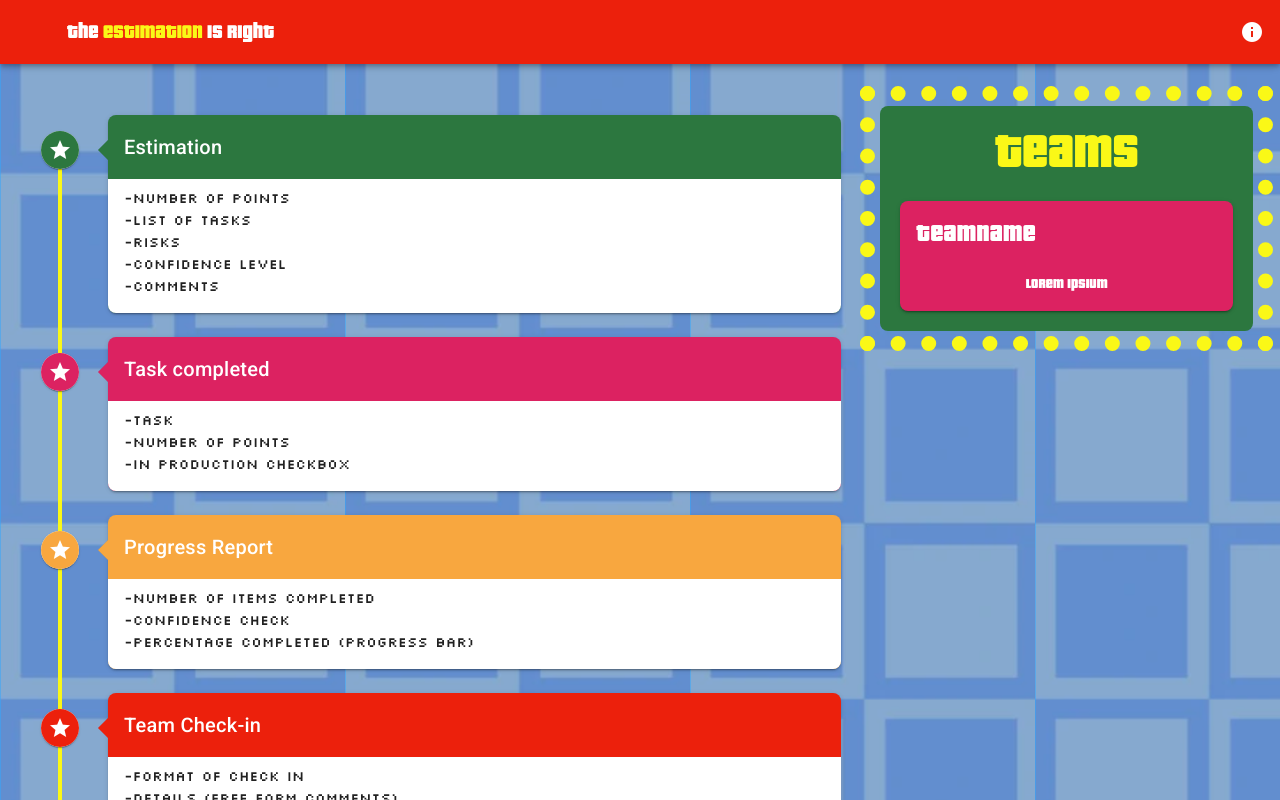
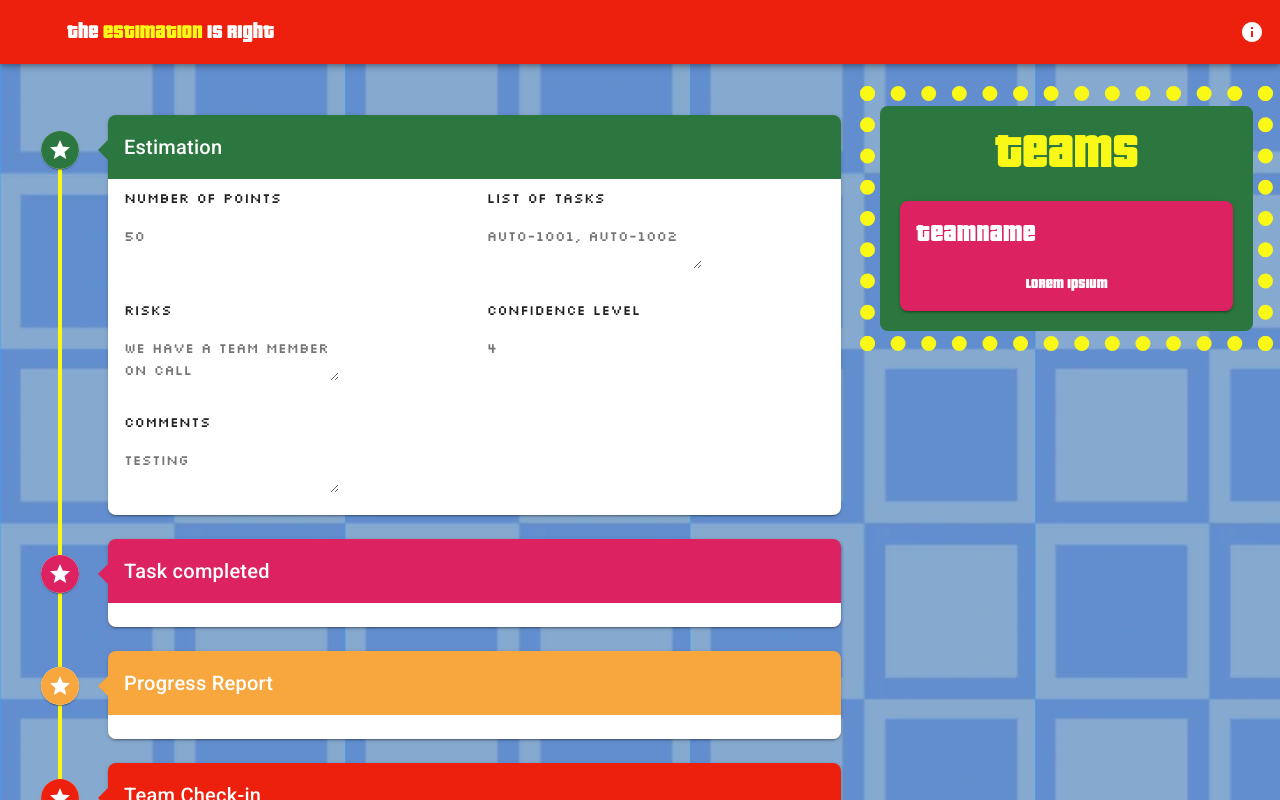
Before and after one commit to Straktor/clickevents, a Vue app: page / in a window 1280 px wide. Shown: the top 800 px of the page. Built offline with nearby package versions, Linux system fonts and the light colour scheme.

Commit message:
Adding fields to estimation card

```diff
--- a/src/views/HomeView.vue
+++ b/src/views/HomeView.vue
@@ -1,11 +1,7 @@
 <template>
   <v-row>
     <v-col>
-      <v-sheet
-        min-height="90vh"
-        rounded="lg"
-        class="test2"
-      >
+      <v-sheet min-height="90vh" rounded="lg" class="test2">
         <v-timeline dense>
           <v-timeline-item
             v-for="(item, i) in items"
@@ -14,21 +10,41 @@
             icon="mdi-star"
             fill-dot
           >
-            <v-card
-              rounded="lg"
-              dark
-              :color="item.color"
-            >
+            <v-card rounded="lg" dark :color="item.color">
               <v-card-title class="text-h6">
                 {{ item.type }}
               </v-card-title>
               <v-card-text class="white text--primary pt-2">
-                <div
+                <div v-if="item.type == 'Estimation'">
+                  <v-row>
+                    <v-col cols="6">
+                      <p>Number of points</p>
+                      <input v-model="message" placeholder="50" />
+                    </v-col>
+                    <v-col cols="6">
+                      <p>List of tasks</p>
+                      <textarea v-model="message" placeholder="AUTO-1001, AUTO-1002" filled></textarea>
+                    </v-col>
+                    <v-col cols="6">
+                      <p>Risks</p>
+                      <textarea v-model="message" placeholder="We have a team member on call" filled></textarea>
+                    </v-col>
+                    <v-col cols="6">
+                      <p>Confidence level</p>
+                      <input v-model="message" placeholder="4" filled/>
+                    </v-col>
+                    <v-col cols="6">
+                      <p>Comments</p>
+                      <textarea v-model="message" placeholder="Testing" filled></textarea>
+                    </v-col>
+                  </v-row>
+                </div>
+                <!-- <div
                   v-for="(c, i) in item.content"
                   :key="i"
                 >
                   -{{ c }}
-                </div>
+                </div> -->
                 <!-- v-if type is this then add component, mode for editing (true or false, if false then read only) -->
               </v-card-text>
             </v-card>
@@ -37,15 +53,9 @@
       </v-sheet>
     </v-col>
     <v-col cols="4">
-      <v-sheet
-        rounded="lg"
-        class="rightPanel pa-2"
-      >
+      <v-sheet rounded="lg" class="rightPanel pa-2">
         <h2 class="rightPanel-title">Teams</h2>
-        <TeamCard
-          teamName="TeamName"
-          text="Lorem Ipsium"
-        />
+        <TeamCard teamName="TeamName" text="Lorem Ipsium" />
       </v-sheet>
     </v-col>
   </v-row>
@@ -53,12 +63,12 @@
 
 <script>
 // @ is an alias to /src
-import TeamCard from '@/components/TeamCard'
+import TeamCard from "@/components/TeamCard";
 
 export default {
   name: "HomeView",
   components: { TeamCard },
-  data () {
+  data() {
     return {
       items: [
         {
```
